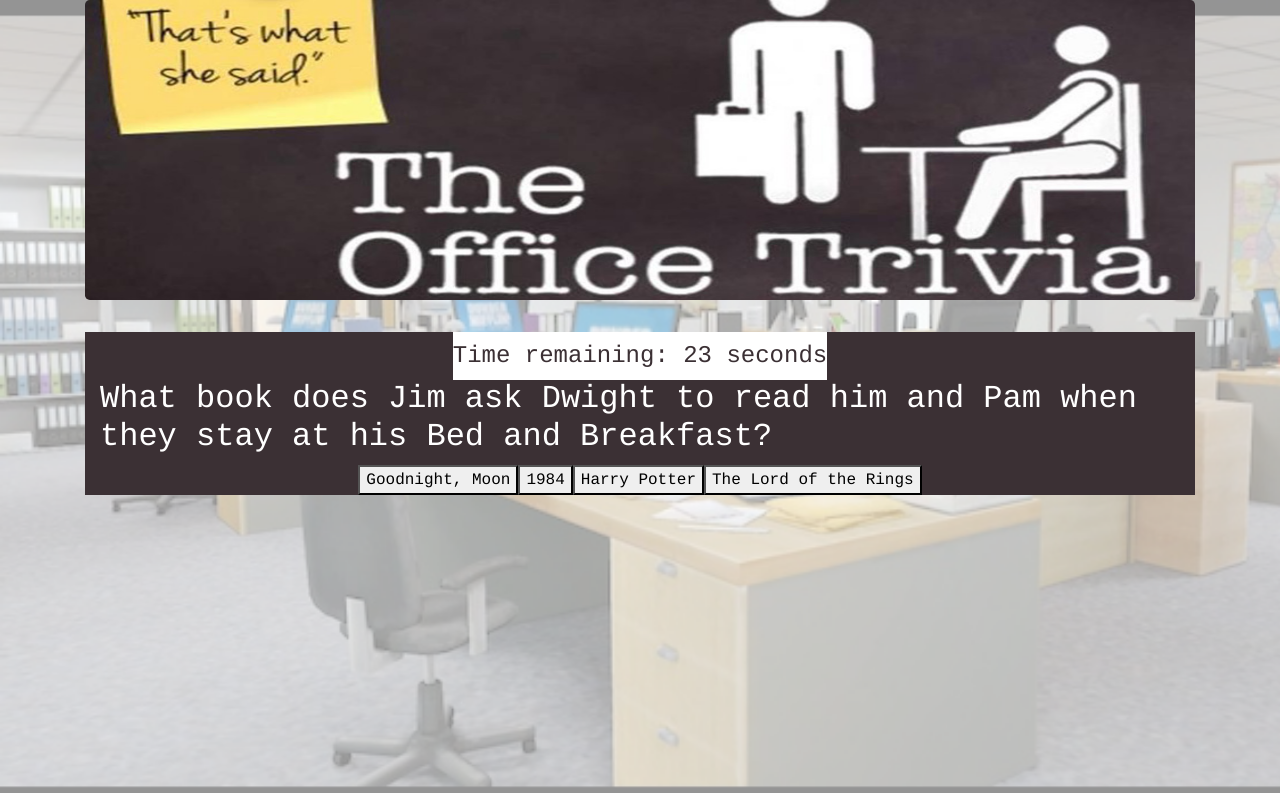
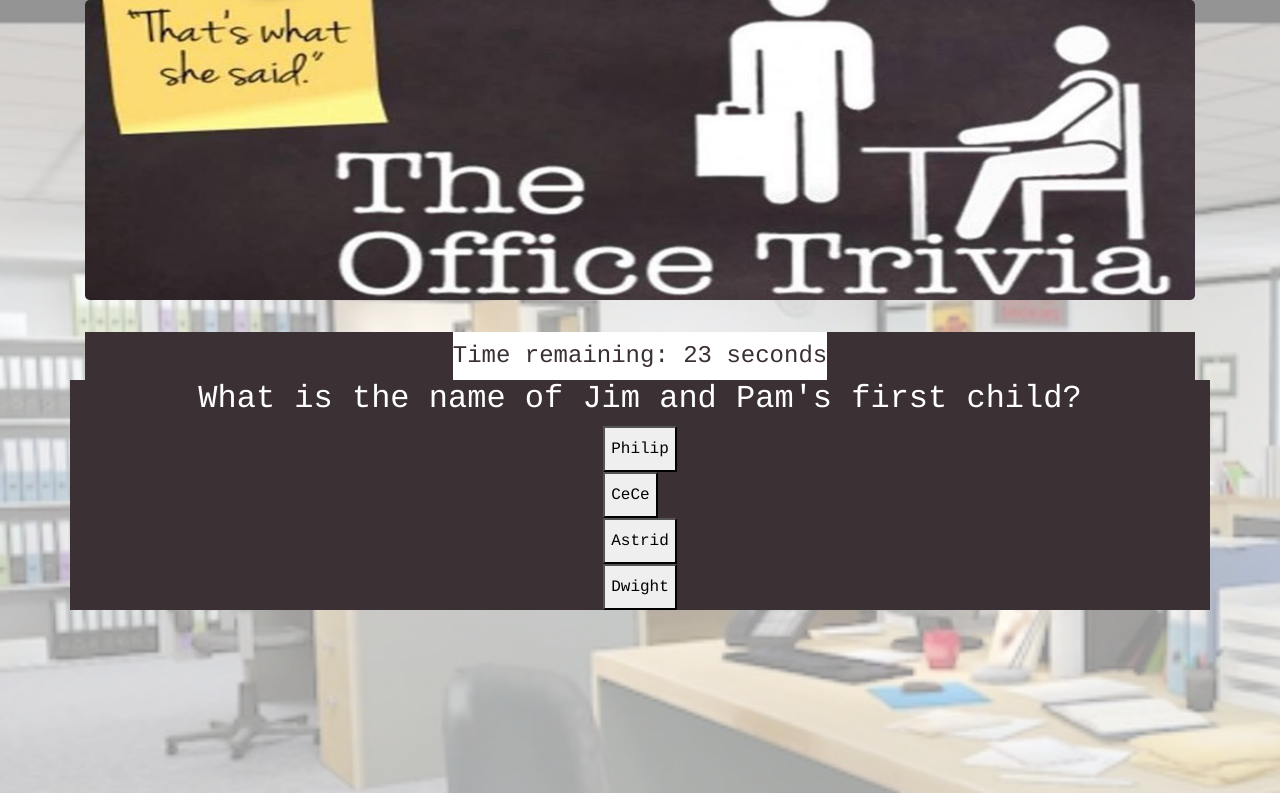
Before and after one commit to jpirrone104/Trivia_Game, a plain HTML site: page index.html in a window 1280 px wide. Both pictures are taken after a click on the button "Start Game". Shown: the top 793 px of the page. Drawn offline with nearby package versions, Linux system fonts and the light colour scheme.

Commit message:
working game

```diff
--- a/assets/css/style.css
+++ b/assets/css/style.css
@@ -20,10 +20,12 @@ body {
 
 .gameBody {
     display: flex;
+    flex-wrap: wrap;
     justify-content: center;
     background: #3b3034;
     font-family: courier;
     color: white;
+   line-height: 2.5em;
 
   }
 #startButton  {
@@ -37,24 +39,21 @@ body {
 
 }
 
-li, #timer {
+#timer {
   list-style: none;
   font-size: 24px;
   line-height: 2em;
+  background-color: white;
+  color: #3B3034;
 
 }
 
-#timer {
-  background-color: white;
-  color: #3B3034;
+
+.option {
+  display: block;
+
 }
 
-li.button  {
-  background-color: transparent;
-  border: none;
+#box {
+  height: 100%;
 }
-
-#question, #options {
-  display: flex;
-  flex-wrap: wrap;
-}
--- a/assets/javascript/app.js
+++ b/assets/javascript/app.js
@@ -1,16 +1,22 @@
-
-//game variables
-var countDown = 25;
-
-    //available questions array
-    var questionsAvail = [
+$.fn.trivia = function() {
+    $("#tally").hide();
+    var _t = this;
+    _t.userPick = null;
+    _t.answers = {
+        correct: 0,
+        incorrect: 0
+    };
+    _t.images = null;
+    _t.count = 25;
+    _t.current = 0;
+    _t.questions = [
 
         {
         question: "What is the name of Jim and Pam's first child?",
         options: ["Philip", "CeCe", "Astrid", "Dwight"],
-            answer: "CeCe",
-            correctpicture: "http://66.media.tumblr.com/6ab6a9cfc7535708d90f1409692ea13b/tumblr_oagggmfYqx1vqsw2co1_500.gif",
-
+        correct: "1",
+        correctpicture: "https://i1.wp.com/gifrific.com/wp-content/uploads/2013/05/Michael-Scott-and-Dwight-Schrute-Raise-the-Roof.gif?zoom=1.25&ssl=1",
+        incorrectpicture: "https://i2.wp.com/gifrific.com/wp-content/uploads/2013/08/Dwight-Schrute-Shakes-Head-and-Rolls-Eyes.gif?zoom=1.25&resize=271%2C276&ssl=1",
 
 
     },
@@ -19,95 +25,152 @@ var countDown = 25;
     {
         question: "What book does Jim ask Dwight to read him and Pam when they stay at his Bed and Breakfast?",
         options: ["Goodnight, Moon", "1984", "Harry Potter", "The Lord of the Rings"],
-            answer: "Harry Potter",
-            correctpicture: "https://i1.wp.com/gifrific.com/wp-content/uploads/2013/05/Michael-Scott-and-Dwight-Schrute-Raise-the-Roof.gif?zoom=1.25&ssl=1",
+        correct: "2",
+        correctpicture: "https://i2.wp.com/gifrific.com/wp-content/uploads/2012/06/ryan-point-agree-the-office.gif?resize=245%2C136&ssl=1",
+        incorrectpicture: "https://i0.wp.com/gifrific.com/wp-content/uploads/2013/11/Andy-Bernard-Saying-Congratulations-on-your-Epic-Fail.gif?zoom=1.25&resize=500%2C255&ssl=1",
+
+    },
+    {
+        question: "What is the name of Dwight's Earth-Day Super-Hero Persona?",
+        options: ["Polluticorn", "Earth Man", "Recyclops", "Reduce Reuse Recycle Man"],
+        correct: "2",
+        correctpicture: "https://i1.wp.com/gifrific.com/wp-content/uploads/2018/10/dwight-schrute-head-nod-office.gif?zoom=1.25&resize=238%2C205&ssl=1",
+        incorrectpicture: "https://i1.wp.com/gifrific.com/wp-content/uploads/2012/08/noted-ryan-the-office.gif?zoom=1.25&resize=370%2C208&ssl=1",
+
+
+
+    },
+    {
+        question: "How did Michael hurt his foot?",
+        options: ["He burned it on a George Foreman Grill", "He tripped while running for the pretzel line", "Playing basketball in the warehouse", "Using the Bailer"],
+        correct: "0",
+        correctpicture: "https://i2.wp.com/gifrific.com/wp-content/uploads/2013/05/Jim-Halpert-Air-High-Five-Halloween.gif?zoom=1.25&resize=245%2C186&ssl=1",
+        incorrectpicture: "https://i1.wp.com/gifrific.com/wp-content/uploads/2018/10/michael-scott-quiet-the-office.gif?zoom=1.25&resize=300%2C167&ssl=1",
+
+
+    },
+    {
+        question: "What is Creed Bratton's Job?",
+        options: ["Janitorial", "Vendor Relations", "Accounting", "Quality Assurance"],
+        correct: "3",
+        correctpicture: "https://i2.wp.com/gifrific.com/wp-content/uploads/2014/01/Jim-Halpert-Darryl-Philbin-Fist-Bump-The-Office.gif?zoom=1.25&resize=370%2C209&ssl=1",
+        incorrectpicture: "https://i0.wp.com/gifrific.com/wp-content/uploads/2012/09/Michael-scott-no-god-no.gif?zoom=1.25&resize=240%2C196&ssl=1",
+
+    },
+    {
+        question: "What was the name of Kevin's band (before he left to join a new one)?",
+        options: ["The Sting Singers", "Ghosts in the Machine", "Scrantonicity", "The Cops"],
+        correct: "2",
+        correctpicture: "https://i0.wp.com/gifrific.com/wp-content/uploads/2015/05/Kevin-Nods-and-Smiles-The-Office.gif?zoom=1.25&resize=370%2C210&ssl=1",
+        incorrectpicture: "https://i2.wp.com/gifrific.com/wp-content/uploads/2014/03/Stanley-The-Office-Eyeroll.gif?zoom=1.25&resize=320%2C180&ssl=1",
+
+
+    },
+    {
+        question: "What is the name of Michael's wife?",
+        options: ["Jan", "Holly", "Carol", "Marylin"],
+        correct: "1",
+        correctpicture: "https://i0.wp.com/gifrific.com/wp-content/uploads/2013/05/Andy-Bernard-Spin-Around-in-Chair-Yes.gif?zoom=1.25&resize=300%2C169&ssl=1",
+        incorrectpicture: "https://i0.wp.com/gifrific.com/wp-content/uploads/2012/04/michael-scott-gross.gif?zoom=1.25&resize=175%2C177&ssl=1",
+
+
+    },
+    ];
+    _t.ask = function() {
+        if (_t.questions[_t.current]) {
+            $("#question").show();
+            $("#timer").html("Time remaining: " + _t.count + " seconds");
+            $("#question").html("<h2>"  + _t.questions[_t.current].question + "</h2>");
+            var optionsArr = _t.questions[_t.current].options;
+
+            for (var i = 0; i < optionsArr.length; i++) {
+                // $("#options").append("<button>" + optionsArr[i] + "</button>");
+                // $("button").attr("data-id", i);
+                // $("button").addClass("option");
+                var button = $('<button>');
+                button.text(optionsArr[i]);
+                button.attr("id", i);
+                button.addClass("option");
+                $('#options').append(button);
 
             }
+            window.triviaCounter = setInterval(_t.timer, 1000);
+        } else {
+            $("#tally").show();
+            $("#tally").append( {
 
-
-    ]
-
-    function gamestart() {
-        //clear question div
-        $("#question").html("");
-
-        function updateOptions() {
-
-            pickRandom = Math.floor(Math.random()*questionsAvail.length);
-            var questionSelected = questionsAvail[pickRandom];
-            //update question on question div
-            $("#question").html("<h2>" + questionsAvail[pickRandom].question + "</h2>");
-
-            $("#timer").show();
-            $("#correct").html("");
-            var optionButton = $("<button>")
-
-            $.each(questionsAvail[pickRandom].options, function(index) {
-                var optionsIndex = questionsAvail[pickRandom].options[index];
-                console.log(optionsIndex);
-                $("#options").append("<button>" + optionsIndex + "</button>");
-                $("button").addClass("option");
-                $("button").attr("id", optionsIndex);
-
-            });
-        }
-
-            updateOptions();
-
-        $("#timer").html("Time remaining: " + countDown + " seconds");
-
-        $(document).on("click", ".option", function() {
-
-            if(countDown > 0) {
-
-                $("#options").html("");
-                $("#timer").hide();
-                $("#question").html("")
-                $("#correct").append("<img src=" + questionsAvail[pickRandom].correctpicture + "/>");
-
-                setTimeout(updateOptions, 3000);
-            } else {
-                timer();
-                $("#options").html("");
-                $("#timer").hide();
-                $("#question").html("")
-                $("#correct").append("<img src=" + questionsAvail[pickRandom].correctpicture + "/>");
-
-                setTimeout(updateOptions, 3000);
-            }
-
+                text: "Unanswered: " + (
+                    _t.questions.length - (_t.answers.correct + _t.answers.incorrect)),
+                class: "result"
             });
 
+        }
     };
+    _t.timer = function() {
+        _t.count--;
+        if (_t.count <= 0) {
+            setTimeout(function() {
+                _t.nextQ();
+            });
 
-function restart() {
-    $(".gameBody").hide();
-    $("#start").show();
+        } else {
+            $("#timer").html("Time remaining: " +  _t.count + " seconds");
         }
-
-$(document).ready(function() {
-    $(".gameBody").hide();
-})
+    };
+    _t.nextQ = function() {
+        _t.current++;
+        clearInterval(window.triviaCounter);
+        _t.count = 25;
+        $('#timer').html("");
+        setTimeout(function() {
+            _t.cleanUp();
+            _t.ask();
+        }, 5000)
+    };
+    _t.cleanUp = function() {
+        $('div[id]').each(function(item) {
+            $(this).html('');
+        });
+        $("#tally").html('Correct answers: ' + _t.answers.correct);
+        $("#tally").html('Incorrect answers: ' + _t.answers.incorrect);
+    };
+    _t.answer = function(correct) {
+        var string = correct ? 'correct' : 'incorrect';
+        _t.answers[string]++;
+        $('.' + string).html(string + ' answers: ' + _t.answers[string]);
+    };
+    return _t;
+};
+var Trivia;
 
 $(document).on("click", "#startButton", function() {
-
     $("#start").hide();
-    counter = setInterval(timer, 1000)
     $(".gameBody").show();
-    gamestart();
-
+    Trivia = new $(window).trivia();
+    Trivia.ask();
 });
 
-function timer(){
-    countDown--;
-    if (countDown <= 0) {
-        clearInterval(counter);
-        return;
+$(document).on("click", ".option", function(e) {
+    console.log($(this).attr("id"));
+    var selection = $(this).attr("id"),
+         _t = Trivia || $(window).trivia(),
+        index = _t.questions[_t.current].correct,
+        correctAnswer = _t.questions[_t.current].options[index];
+        gifCorrect = _t.questions[_t.current].correctpicture;
+        gifIncorrect = _t.questions[_t.current].incorrectpicture;
+
+    if (selection !== index) {
+        $("#options").html("Wrong Answer! The correct answer was: " + correctAnswer)
+        $("#correct").append("<img src=" + gifIncorrect + "</img>");
+        $("#question").hide();
+        // incorrect++
+        _t.answer(false);
+    } else {
+        $("#options").html("Correct!!! The correct answer was: " + correctAnswer)
+         $("#correct").append( "<img src=" + gifCorrect + "</img>");
+         $("#question").hide();
+        //  correct++
+        _t.answer(true);
     }
-
-        $("#timer").html("Time remaining: " + countDown  + " seconds");
-    }
-
-$(document).on("click", "#restartButton", function() {
-    restart();
+    _t.nextQ();
 });
--- a/index.html
+++ b/index.html
@@ -17,6 +17,8 @@
         <div class="container gameBody">
             <div id="timer"></div>
         </div>
+    </div>
+    <div id="box">
         <div class="container gameBody" >
             <!-- <button id="startButton">Start Game</button> -->
             <div id="timer"></div>
@@ -24,13 +26,16 @@
         </div>
         <div class="container gameBody">
             <div id="options"></div>
+        </div>
+        <div class="container gameBody">
             <div id="correct"></div>
-            <div id="incorrect"></div>
+        </div>
+        <div class="container gameBody">
+            <div class="row">
+            <div id="tally"></div>
+            </div>
         </div>
     </div>
-
-
-
 
 
     </body>
```
Lines whose indentation alone changed are shown as unchanged.
